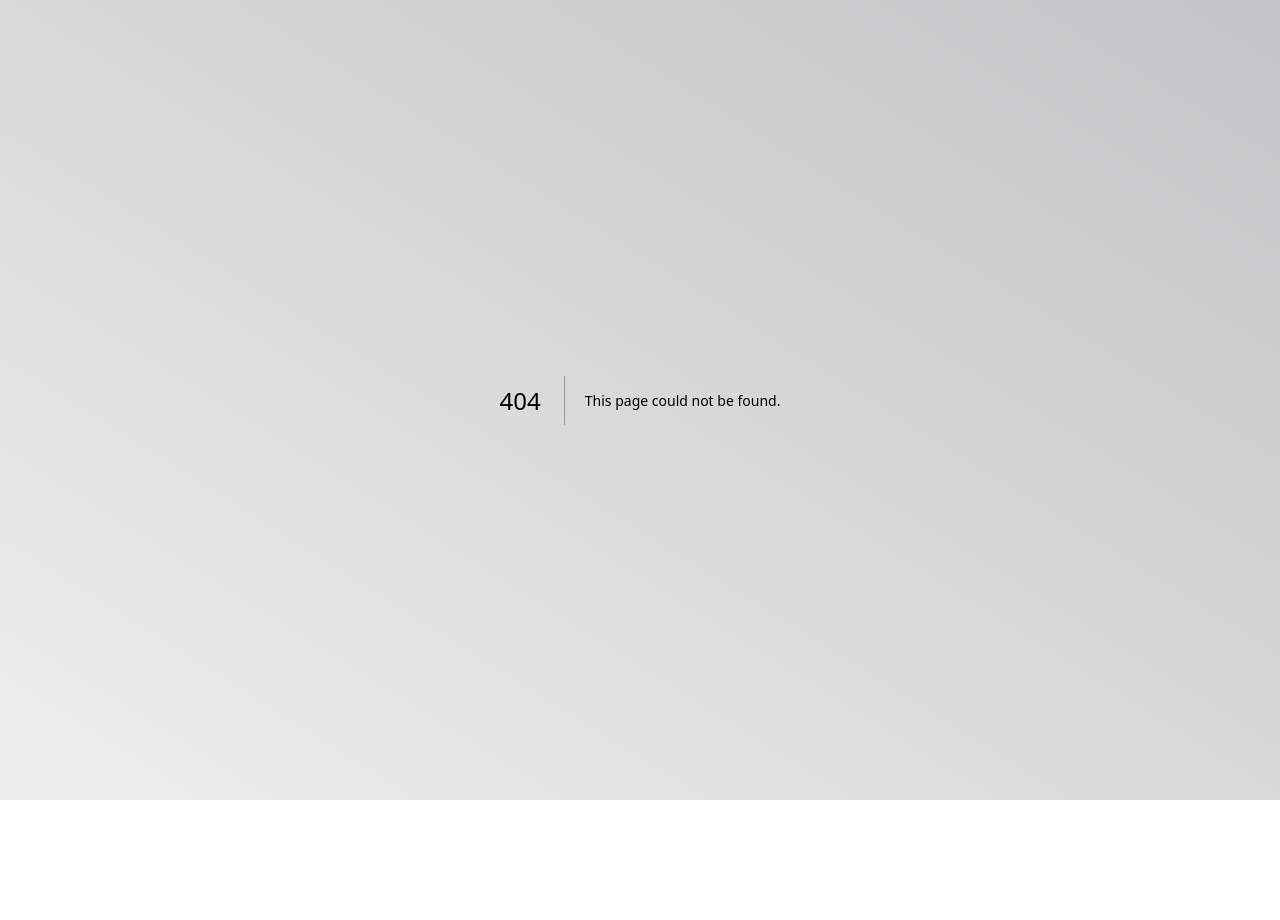
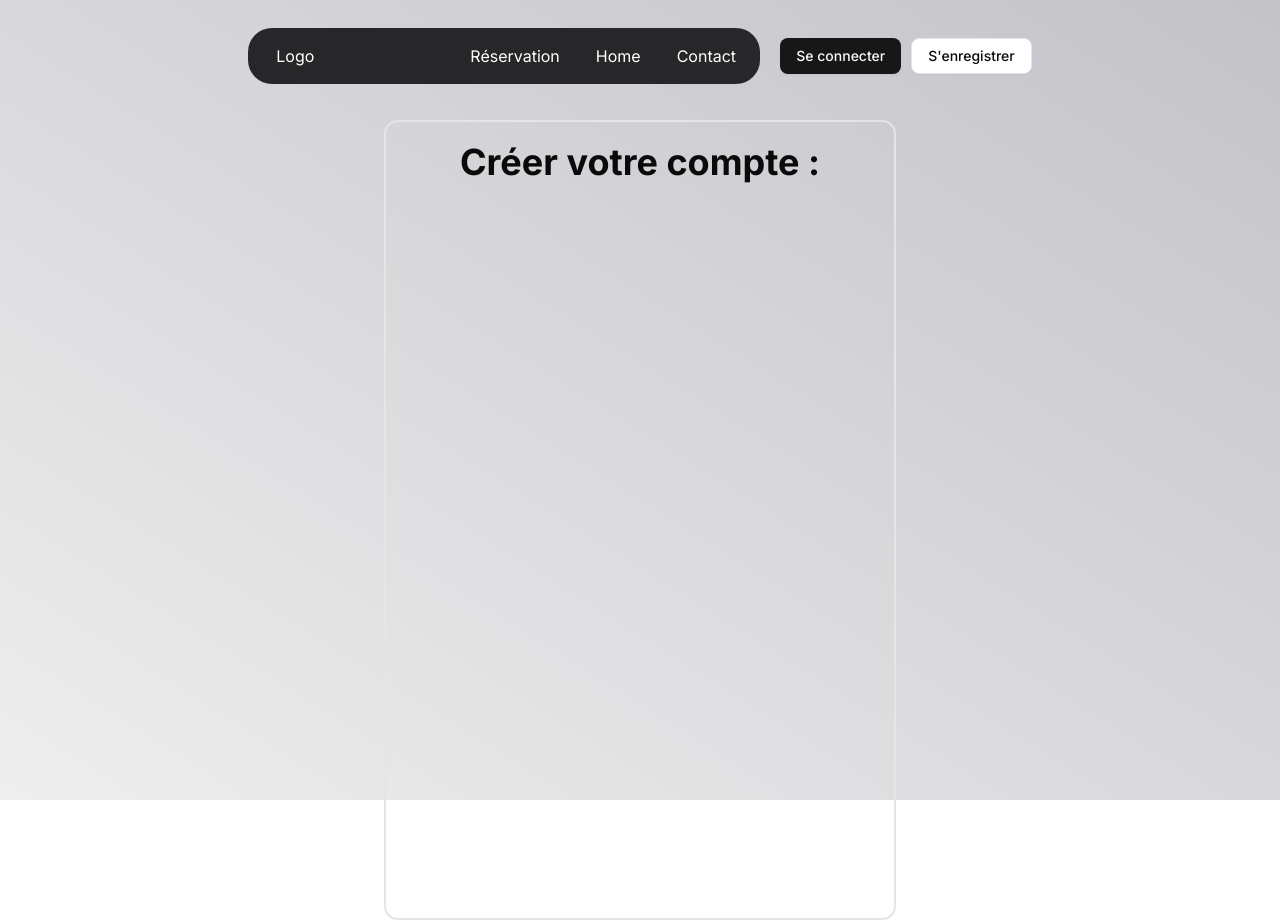
Before and after one commit to Youssef-Mos/Eg-Formation, a Next.js app in the folder my-app/: page /register in a window 1280 px wide. Before the commit this address had no page. Before the commit the page ends 800 px from the top, so only its background shows below. Built offline with nearby package versions, Linux system fonts and the light colour scheme.

Commit message:
s'enregistrer

```diff
--- /dev/null
+++ b/my-app/src/app/register/page.tsx
@@ -0,0 +1,24 @@
+'use client';
+import React from "react";
+import { Button } from "@/components/ui/button";
+import { AnimatePresence, motion } from "framer-motion";
+import { useState } from "react";
+import { Input } from "@/components/ui/input";
+import { Label } from "@/components/ui/label";
+import Nav from "@/components/nav";
+
+export default function Register() {
+    return (
+        <>
+
+        <div className="flex justify-center items-center gap-5 flex-col">
+            <Nav />
+            <div className="border-2 h-screen w-lg rounded-xl mt-4">
+                <h1 className='text-2xl md:text-4xl font-bold text-center mt-5'>Créer votre compte :</h1>
+
+            </div>
+
+        </div>
+        </>
+    );
+}
--- a/my-app/src/components/background.tsx
+++ b/my-app/src/components/background.tsx
@@ -3,7 +3,7 @@ import React from "react";
 
 export  function Background() {
   return (
-    <div className="fixed top-0 left-0 right-0 bottom-0 bg-gradient-to-tr from-zinc-200 via-stone-100 to-zinc-400 animate-gradient w-screen h-screen -z-50"></div>
+    <div className="fixed top-0 left-0 right-0 bottom-0 bg-gradient-to-tr from-zinc-300 via-stone-100 to-zinc-400 animate-gradient w-screen h-screen -z-50"></div>
 
   );
 }
--- a/my-app/src/components/ui-reservation/body.tsx
+++ b/my-app/src/components/ui-reservation/body.tsx
@@ -6,11 +6,12 @@ import {
   AccordionItem,
   AccordionTrigger,
 } from "@/components/ui/accordion"
+import ReservationSection from './reservation-section';
 
 export const Body = () => {
   return (
 <>
-    <div className="flex flex-col gap-4 w-full">
+    <div className="flex flex-col gap-4 w-full border-b-2 border-zinc-500 pb-5">
         <h1 className='text-4xl font-bold text-center'>Bienvenue sur <span className='bg-gradient-to-r from-indigo-600 via-blue-300 to-red-600 animate-gradient-mid bg-clip-text text-transparent '>Eg-Formation</span></h1>
         <h1 className='text-2xl font-bold text-center mx-3 '>Récupérez jusqu'à <span className="text-red-400">4 points</span>  sur votre permis en quelques clics et en suivant ces <span className="text-blue-400">3 étapes </span> :</h1>
 
@@ -39,6 +40,7 @@ export const Body = () => {
             <Button variant="outline" className='cursor-pointer'>En savoir plus</Button>
         </div>
     </div>
+    <ReservationSection />
 
 
 
--- a/my-app/src/components/ui-reservation/reservation-section.tsx
+++ b/my-app/src/components/ui-reservation/reservation-section.tsx
@@ -1,3 +1,5 @@
+'use client';
+
 import React from "react";
 import { useState } from "react";
 import { Button } from "@/components/ui/button";
@@ -13,6 +15,9 @@ import { AnimatePresence, motion } from "framer-motion";
 export default function ReservationSection() {
     return (
         <>
+        <div className="flex justifiy-center items-center border-2 rounded-lg mt-5 w-lg h-screen mb-7 hover:shadow-xl transition-all duration-200 ease-in md:w-2xl lg:w-5xl xl:6xl">
+            <div></div>
+        </div>
         </>
     );
 }
```
